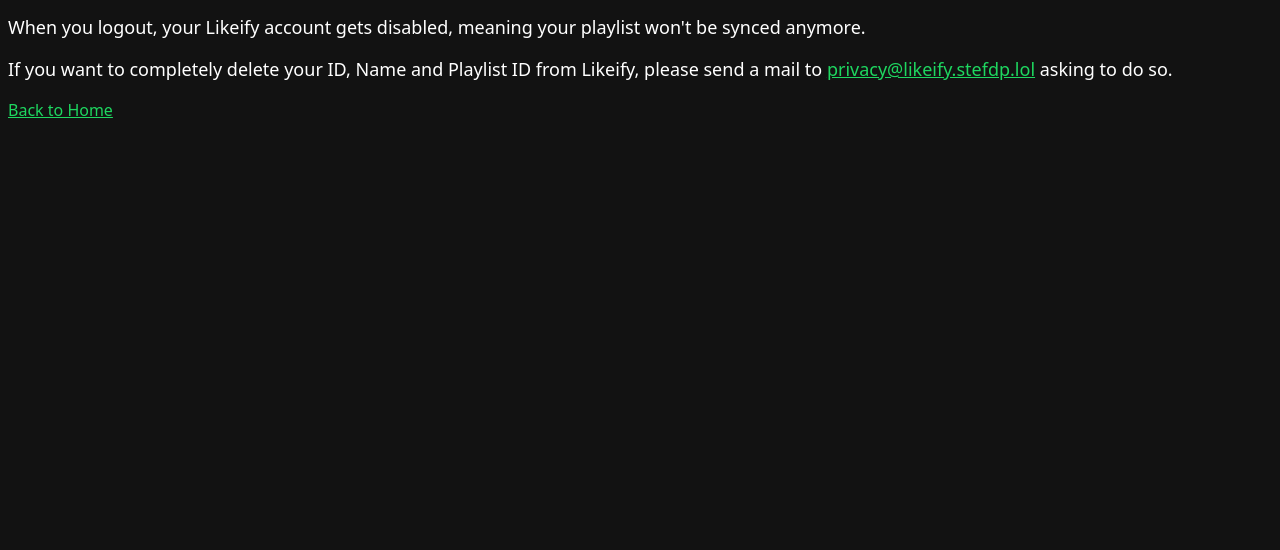
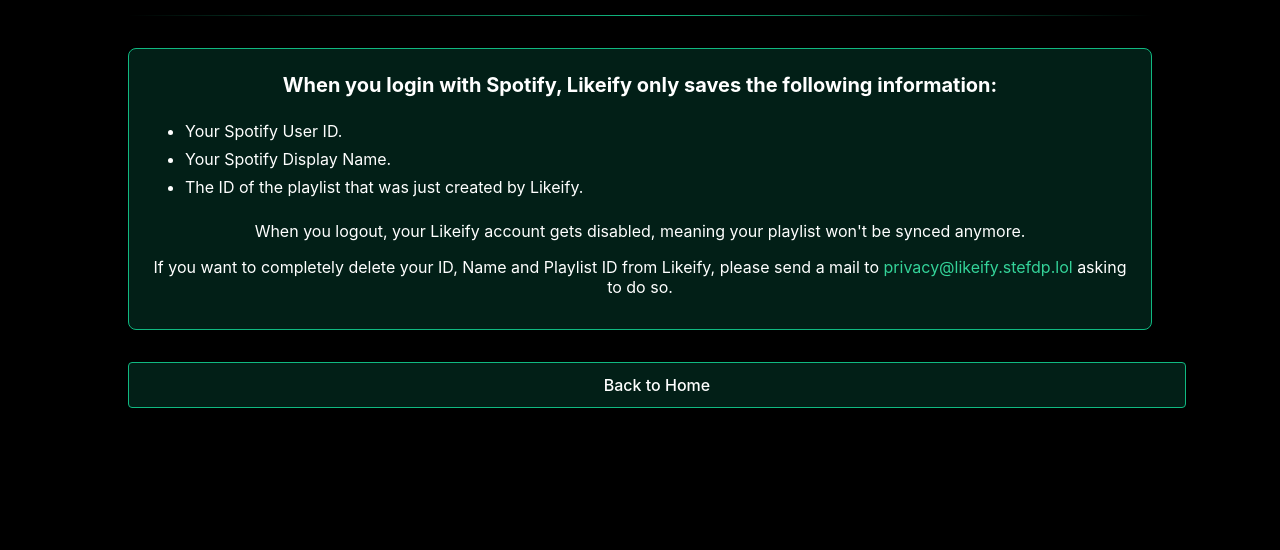
Before and after one commit to Stef-00012/Likeify, a website: page src/frontend/privacy/index.html in a window 1280 px wide. Shown: the part 250-800 px from the top of the page. Drawn offline with Linux system fonts and the light colour scheme.

Commit message:
Update privacy.css

```diff
--- a/src/frontend/static/styles/privacy.css
+++ b/src/frontend/static/styles/privacy.css
@@ -1,72 +1,95 @@
-:root {
-    --font-size: 18px;
+body {
+    font-family: -apple-system, BlinkMacSystemFont, "Segoe UI", Roboto, "Helvetica Neue", Arial, sans-serif;
+    background-color: black;
+    color: white;
+    margin: 0;
+    padding: 0;
+    display: flex;
+    justify-content: center;
+    align-items: center;
+    min-height: 100vh;
 }
 
-body {
-	background: #121212;
-    color: #fff;
-	font-family: system-ui, -apple-system, BlinkMacSystemFont, 'Segoe UI', Roboto, Oxygen, Ubuntu, Cantarell, 'Open Sans', 'Helvetica Neue', sans-serif;
+.container {
+    max-width: 64rem;
+    width: 100%;
+    padding: 1rem;
 }
 
 h1 {
+    font-size: 2.25rem;
+    font-weight: bold;
     text-align: center;
-    font-size: 50px;
+    margin-bottom: 2rem;
 }
 
 .divider {
-    border: 1px solid #1ed760;
-    border-radius: 15px;
+    height: 1px;
+    background: linear-gradient(to right, transparent, #10b981, transparent);
+    margin-bottom: 2rem;
+}
+
+.card {
+    background-color: rgba(6, 78, 59, 0.4);
+    border: 1px solid #10b981;
+    border-radius: 0.5rem;
+    padding: 1.5rem;
+    margin-bottom: 2rem;
+}
+
+.card-title {
+    font-size: 1.25rem;
+    font-weight: bold;
+    text-align: center;
+    margin-bottom: 1.5rem;
+}
+
+ul {
+    list-style-type: disc;
+    padding-left: 2rem;
+    margin-bottom: 1.5rem;
+}
+
+li, p {
+    margin-bottom: 0.5rem;
+}
+
+.text-center {
+    text-align: center;
 }
 
 a {
-    color: #1ed760;
+    color: #34d399;
+    text-decoration: none;
 }
 
-p {
-    font-size: var(--font-size);
+a:hover {
+    color: #6ee7b7;
 }
 
-ul li {
-    text-align: left;
-    font-size: var(--font-size);
+.button {
+    display: block;
+    width: 100%;
+    max-width: 64rem;
+    margin: 0 auto;
+    padding: 0.75rem 1rem;
+    background-color: rgba(6, 78, 59, 0.4);
+    color: white;
+    border: 1px solid #10b981;
+    border-radius: 0.25rem;
+    text-align: center;
+    font-size: 1rem;
+    font-weight: 500;
+    text-decoration: none;
+    transition: background-color 0.2s;
 }
 
-.home-button {
-    display: block;
-    background-color: #1ed760;
-    padding: 10px;
-    margin: auto;
-    width: 40%;
-    text-align: center;
-    border-radius: 25px;
-    margin-top: 30px;
-    color: #fff;
-    text-decoration: none;
-    font-weight: bold;
-    transition: background-color 0.2s ease-in-out;
+.button:hover {
+    background-color: rgba(6, 78, 59, 0.6);
 }
 
-.home-button:hover  {
-    background-color: #0b5d28;
-}
-
-@media screen and (min-width: 720px) {
-    .policy-container {
-        width: 50%;
-        text-align: center;
-        background-color: #0b5d28;
-        margin: auto;
-        padding: 10px;
-        border-radius: 25px;
-        margin-top: 30px;
-    }
-
-    .list {
-        display: flex;
-        justify-content: center;
-    }
-
-    .home-button {
-        width: 50%;
+@media (min-width: 768px) {
+    h1 {
+        font-size: 3rem;
     }
 }
```
